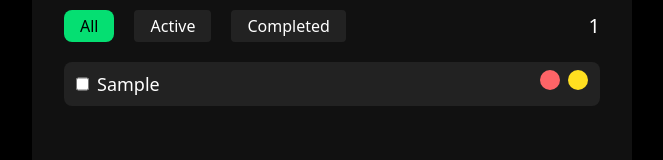
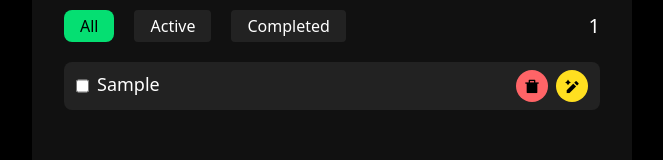
Before and after one commit to MdAasif06/Mordern-Todo-App, a React (Vite) app: page / in a window 1280 px wide. Both pictures are taken after typing "Sample" into the empty fields and a click on the button "Add". Shown: the part 206-366 px from the top of the page, without its empty margins (308-971 px from the left). Built offline with nearby package versions, Linux system fonts and the light colour scheme.

Commit message:
use remix icon

```diff
--- a/package.json
+++ b/package.json
@@ -13,6 +13,7 @@
     "@tailwindcss/vite": "^4.1.14",
     "react": "^19.1.1",
     "react-dom": "^19.1.1",
+    "remixicon": "^4.7.0",
     "tailwindcss": "^4.1.14"
   },
   "devDependencies": {
--- a/src/components/TodoApp.jsx
+++ b/src/components/TodoApp.jsx
@@ -119,7 +119,7 @@ const TodoApp = () => {
                 filter === "Completed" ? "bg-green-400 text-black" : "bg-[#222]"
               }`}
             >
-              Completed
+               Completed
             </button>
           </div>
           <span className="text-xl">{tasks.length}</span>
@@ -161,12 +161,14 @@ const TodoApp = () => {
               )}
               <div className="flex gap-2">
                 <span
+
                   onClick={() => deleteTask(index)}
-                  className="cursor-pointer h-5 w-5 bg-red-400 rounded-full p-2"
+                  className="ri-delete-bin-7-fill text-black cursor-pointer bg-red-400 rounded-full px-2 py-1"
                 ></span>
+
                 <span
                   onClick={() => editingTask(index)}
-                  className={`cursor-pointer h-5 w-5 rounded-full p-2
+                  className={`ri-pencil-ai-fill text-black cursor-pointer rounded-full px-2 py-1
                   ${editIndex === index ? "bg-green-400" : "bg-yellow-300"}`}
                 ></span>
               </div>
@@ -186,7 +188,7 @@ const TodoApp = () => {
             onClick={clearAllTasks}
             className="cursor-pointer px-3 py-2 rounded-lg bg-[#222]"
           >
-            Clear All
+           Clear All
           </button>
         </div>
       </div>
--- a/src/index.css
+++ b/src/index.css
@@ -1,4 +1,6 @@
 @import "tailwindcss";
+@import "remixicon/fonts/remixicon.css";
+
 /* Hide scrollbar but allow scrolling */
 .hide-scrollbar {
   scrollbar-width: none; /* Firefox */
```
Also changed, not shown: 1 other file (tests, documents, lock files or other folders).
